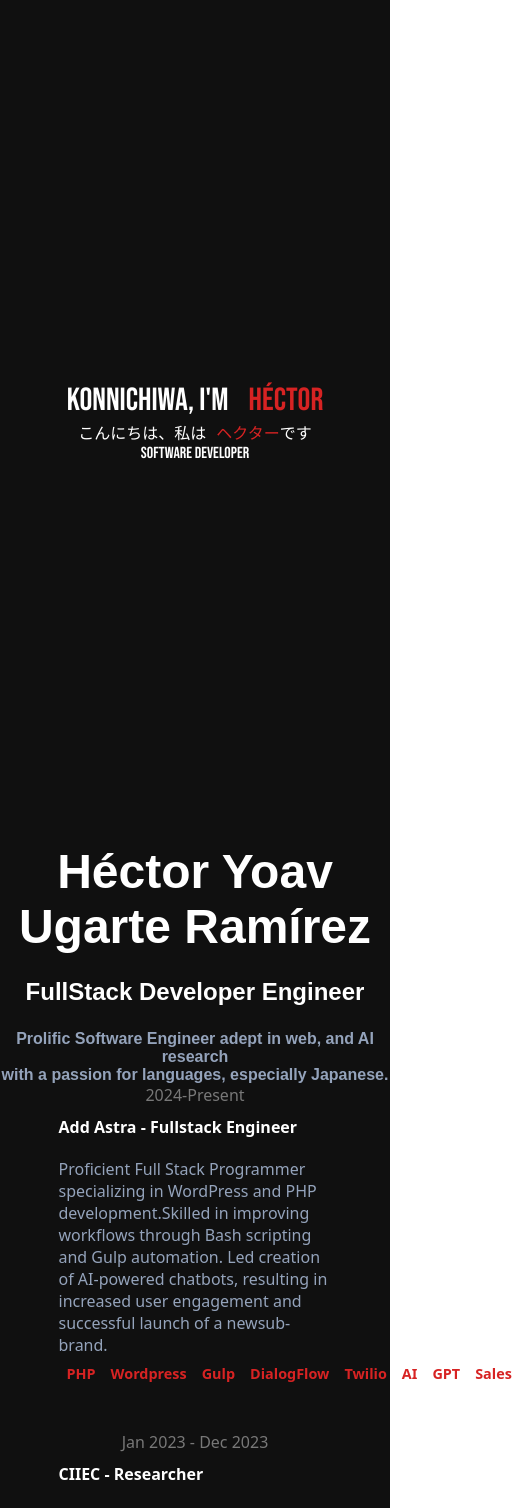
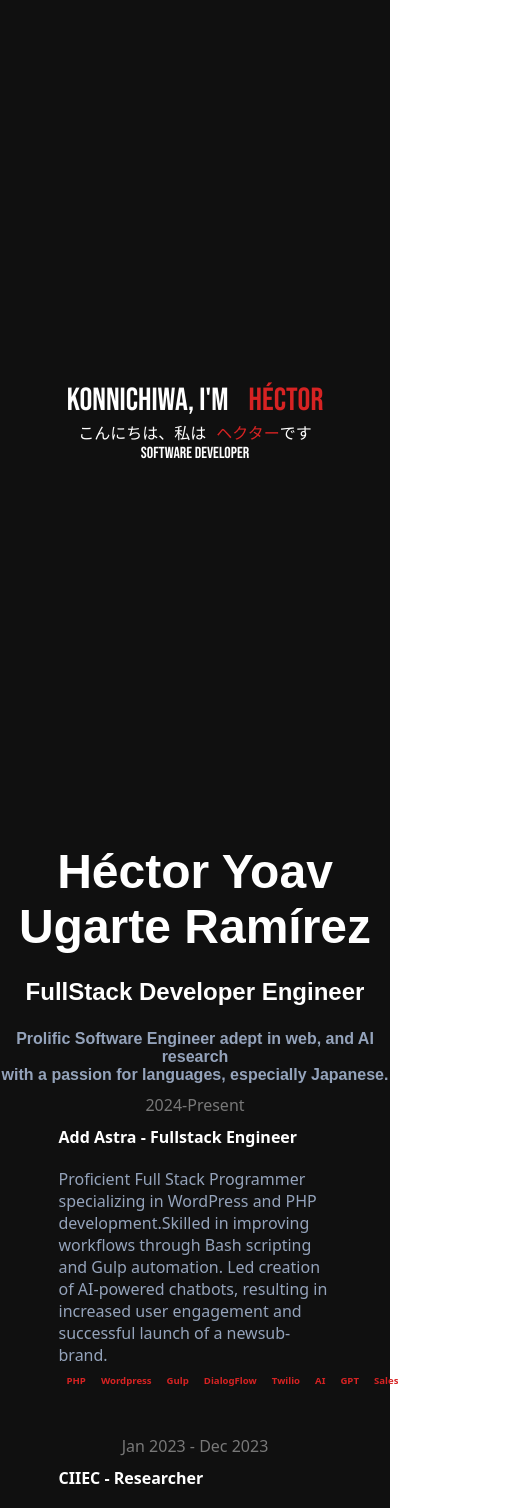
Before and after one commit to subcero123/my-portfolio, an Angular app: page / in a window 390 px wide. Shown: the top 1508 px of the page, 512 px wide, since content can reach past the window. Built offline with nearby package versions, Linux system fonts and the light colour scheme.

Commit message:
responsive finished

```diff
--- a/src/app/components/experiencia/experiencia.component.scss
+++ b/src/app/components/experiencia/experiencia.component.scss
@@ -66,6 +66,16 @@
       margin: 8px;
       color: #d72323;
 
+      @include tablet {
+        font-size: 0.6rem;
+
+      }
+
+      // Version tablet y mobile
+      @include mobile {
+        font-size: 0.6rem;
+      }
+
       b {
         margin-right: 15px;
       }
--- a/src/app/screens/principal-screen/principal-screen.component.scss
+++ b/src/app/screens/principal-screen/principal-screen.component.scss
@@ -98,12 +98,14 @@ $color-fondo: #101010;
         position: static;
         text-align: center;
         width: 100%;
+        margin-bottom: 10px;
       }
 
       @include mobile{
         position: static;
         text-align: center;
         width: 100%;
+        margin-bottom: 10px;
       }
 
       h2 {
```
